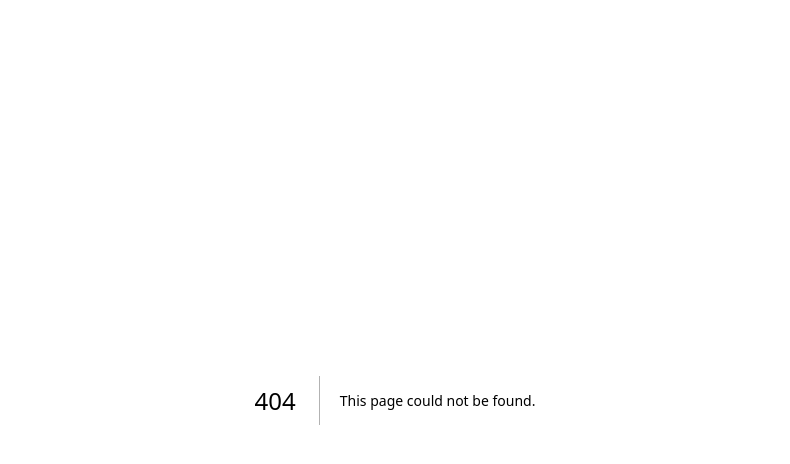
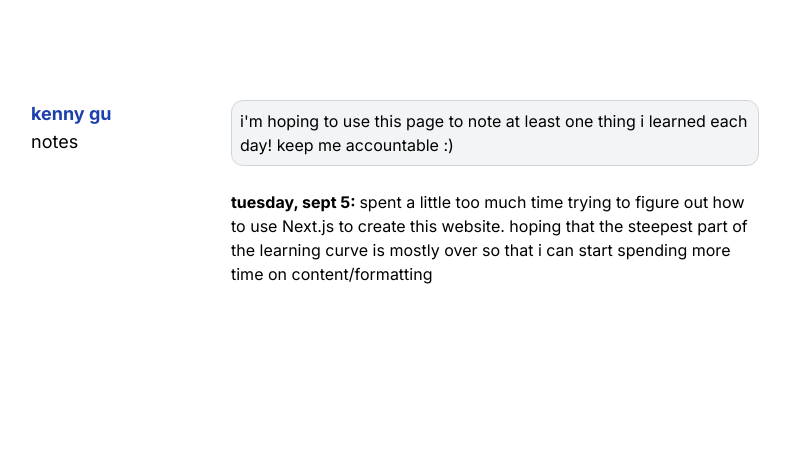
Before and after one commit to kennethgu/nextjs-blog, a Next.js app: page /notes in a window 1280 px wide. Before the commit this address had no page. Shown: the top 464 px of the page, without its empty margins (245-1035 px from the left). Built offline with nearby package versions, Linux system fonts and the light colour scheme.

Commit message:
small fix

```diff
--- /dev/null
+++ b/src/app/notes/page.tsx
@@ -0,0 +1,32 @@
+import Image from 'next/image'
+import Link from 'next/link'
+
+export default function Home() {
+  return (
+    <main className="flex lg:flex-row flex-col py-24 lg:w-3/5 md:w-1/2 w-3/4 text-left mx-auto">
+      <div className="flex lg:flex-col flex-row top-0 py-1 px-5">
+        <Link href="/">
+          <h1 className="text-lg text-blue-800 font-bold lg:w-40">
+            kenny gu
+          </h1>
+        </Link>
+        <h1 className="text-lg lg:px-0 px-4">
+          notes
+        </h1>
+      </div>
+
+      <div className="py-1 px-5 shrink">
+        <p className="border-b border-gray-300 w-auto rounded-xl border bg-gray-100 p-2">
+          i'm hoping to use this page to note at least one thing i learned each day! keep me accountable :)
+        </p>
+
+        <br></br>
+
+        <p className="lg:w-50">
+          <span className="font-bold">tuesday, sept 5:&nbsp;</span>
+          spent a little too much time trying to figure out how to use Next.js to create this website. hoping that the steepest part of the learning curve is mostly over so that i can start spending more time on content/formatting
+        </p>
+      </div>
+    </main>
+  )
+}
```
